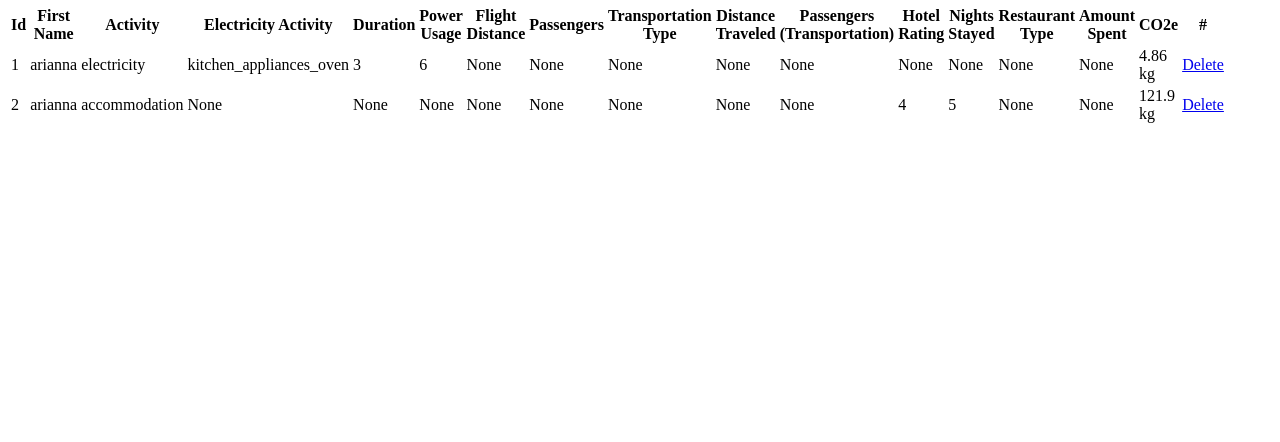
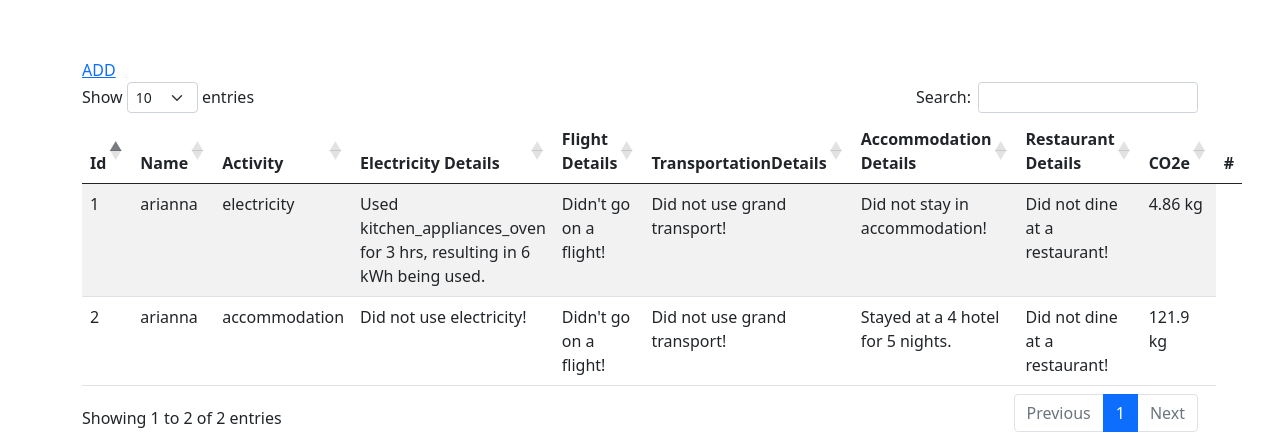
Before and after one commit to nocturne-1/carbon-estimator, a Flask app: a page that uses templates/dashboard.html in a window 1280 px wide. Shown: the part 358-800 px from the top of the page. Run offline with Flask 3, Linux system fonts and the light colour scheme; a map, chart or similar area stays blank; some libraries are stand-ins or nearby versions.

Commit message:
transferred datatables.js to user dashboard page as well!

```diff
--- a/templates/dashboard.html
+++ b/templates/dashboard.html
@@ -1,16 +1,6 @@
-<!DOCTYPE html>
-<html>
-   <head>
-      <title>User Dashboard</title>
-      <script id="chart-data" type="application/json">{{ tba | tojson }}</script>
-      <script type="text/javascript">
-         var chart_data = JSON.parse(document.getElementById('chart-data').textContent || '{}');
-         var chart_labels = Object.keys(chart_data);
-         var chart_values = Object.values(chart_data);
-      </script>
-      <script src="https://cdn.jsdelivr.net/npm/chart.js@4.5.0"></script>
-</script>
-   </head>
+{% extends "base.html" %}
+
+{% block content %}
    <body>
       <div class="top">
          <h3>Hello, {{name}}</h3>
@@ -26,7 +16,41 @@
       </div>
       <div class="chart-container" style="width: 50%; height: 50%;">
          <canvas id="co2eChart"></canvas>
-         <script>
+      <br>
+      </div>
+
+      <a href="/add_data">ADD</a>
+      <br>
+      <table id="data_table" class="table table-striped">
+         <thead>
+            <th>Id</th>
+            <th>Name</th>
+            <th>Activity</th>
+            <th>Electricity Details</th>
+            <th>Flight Details</th>
+            <th>TransportationDetails </th>
+            <th>Accommodation Details</th>
+            <th>Restaurant Details</th>
+            <th>CO2e</th>
+            <th>#</th>
+         </thead>
+         <tbody>
+         </tbody>
+   </table>
+{% endblock %}
+
+{% block scripts %}
+   <script id="chart-data" type="application/json">{{ tba | tojson }}</script>
+      <script type="text/javascript">
+         var chart_data = JSON.parse(document.getElementById('chart-data').textContent || '{}');
+         var chart_labels = Object.keys(chart_data);
+         var chart_values = Object.values(chart_data);
+         console.log(chart_values)
+      </script>
+      <script src="https://cdn.jsdelivr.net/npm/chart.js@4.5.0"></script>
+   </script>
+
+   <script>
             for (const[index, value] of chart_values.entries()) {
                chart_values[index] = parseInt(chart_values[index].split(' ')[0])
             }
@@ -54,51 +78,87 @@
             }
             });
 
-         </script>
-      <br>
-      <table>
-         <thead>
-            <th>Id</th>
-            <th>First Name</th>
-            <th>Activity</th>
-            <th>Electricity Activity</th>
-            <th>Duration</th>
-            <th>Power Usage</th>
-            <th>Flight Distance</th>
-            <th>Passengers</th>
-            <th>Transportation Type</th>
-            <th>Distance Traveled</th>
-            <th>Passengers (Transportation)</th>
-            <th>Hotel Rating</th>
-            <th>Nights Stayed</th>
-            <th>Restaurant Type</th>
-            <th>Amount Spent</th>
-            <th>CO2e</th>
-            <th>#</th>
-         </thead>
-         <tbody>
-            {% for data in info %}
-                <tr>
-                    <td>{{data.id}}</td>
-                    <td>{{data.name}}</td>
-                    <td>{{data.activity}}</td>
-                    <td>{{data.elecactivity}}</td>
-                    <td>{{data.duration}}</td>
-                    <td>{{data.power_usage}}</td>
-                    <td>{{data.distance_flight}}</td>
-                    <td>{{data.passengers_flight}}</td>
-                    <td>{{data.transport_type}}</td>
-                    <td>{{data.distance_transport}}</td>
-                    <td>{{data.passengers_transport}}</td>
-                    <td>{{data.rating}}</td>
-                    <td>{{data.nights}}</td>
-                    <td>{{data.restaurant_type}}</td>
-                    <td>{{data.spent}}</td>
-                    <td>{{data.co2e}}</td>
-                    <td><a href="/delete/{{data.id}}" type="button">Delete</a></td>
-                </tr>
-         </tbody>
-         {% endfor%}
-      </table>
-   </body>
-</html>
+   </script>
+
+   <script>
+      $(document).ready( function () {
+         $('#data_table').DataTable({
+            ajax: '/api/data',
+            columns: [
+               {data: 'id'},
+               {data: 'name'},
+               {data: 'activity'},
+               {
+                  data: null,
+                  render: function (data, type, row) {
+                     const act = row.elecactivity || "N/A";
+                     const dur = row.duration || "N/A";
+                     const pow = row.power_usage || "N/A";
+                     if (act === "N/A") {
+                        return "Did not use electricity!"
+                     }
+                     else {
+                        return `Used ${act} for ${dur} hrs, resulting in ${pow} kWh being used.`
+                     }
+                  }
+               },
+               {
+                  data: null,
+                  render: function (data, type, row) {
+                     const distfly = row.distance_flight || "N/A";
+                     const passfly = row.passengers_flight || "N/A"
+                     if (distfly === "N/A") {
+                        return "Didn't go on a flight!"
+                     }
+                     else {
+                        return `Flew on a ${distfly} mi flight with ${passfly} passengers.`
+                     }
+                  }
+               },
+               {
+                  data: null,
+                  render: function(data, type, row) {
+                     const typetrans = row.transport_type || "N/A";
+                     const disttrans = row.distance_transport || "N/A";
+                     const passtrans = row.passengers_transport || "N/A";
+                     if (typetrans === "N/A") {
+                        return "Did not use grand transport!"
+                     }
+                     else {
+                        return `Went on a ${typetrans} for ${disttrans} mi with ${passtrans} passengers.`
+                     }
+                  }
+               },
+               {
+                  data: null,
+                  render: function(data, type, row) {
+                     const rat = row.rating || "N/A";
+                     const nit = row.nights || "N/A";
+                     if (rat === "N/A") {
+                        return "Did not stay in accommodation!"
+                     }
+                     else {
+                        return `Stayed at a ${rat} hotel for ${nit} nights.`
+                     }
+                  }
+               },
+               {
+                  data: null,
+                  render: function(data, type, row) {
+                     const resttype = row.restaurant_type || "N/A";
+                     const spent = row.spent || "N/A";
+                     if (resttype === "N/A") {
+                        return "Did not dine at a restaurant!"
+                     }
+                     else {
+                        return `Dined at a ${resttype} restaurant and spent ${spent} USD.`
+                     }
+
+                  }
+               },
+               {data: 'co2e'}
+            ]
+         });
+      } );
+   </script>
+{% endblock %}
```
Also changed, not shown: instance/site.db.
